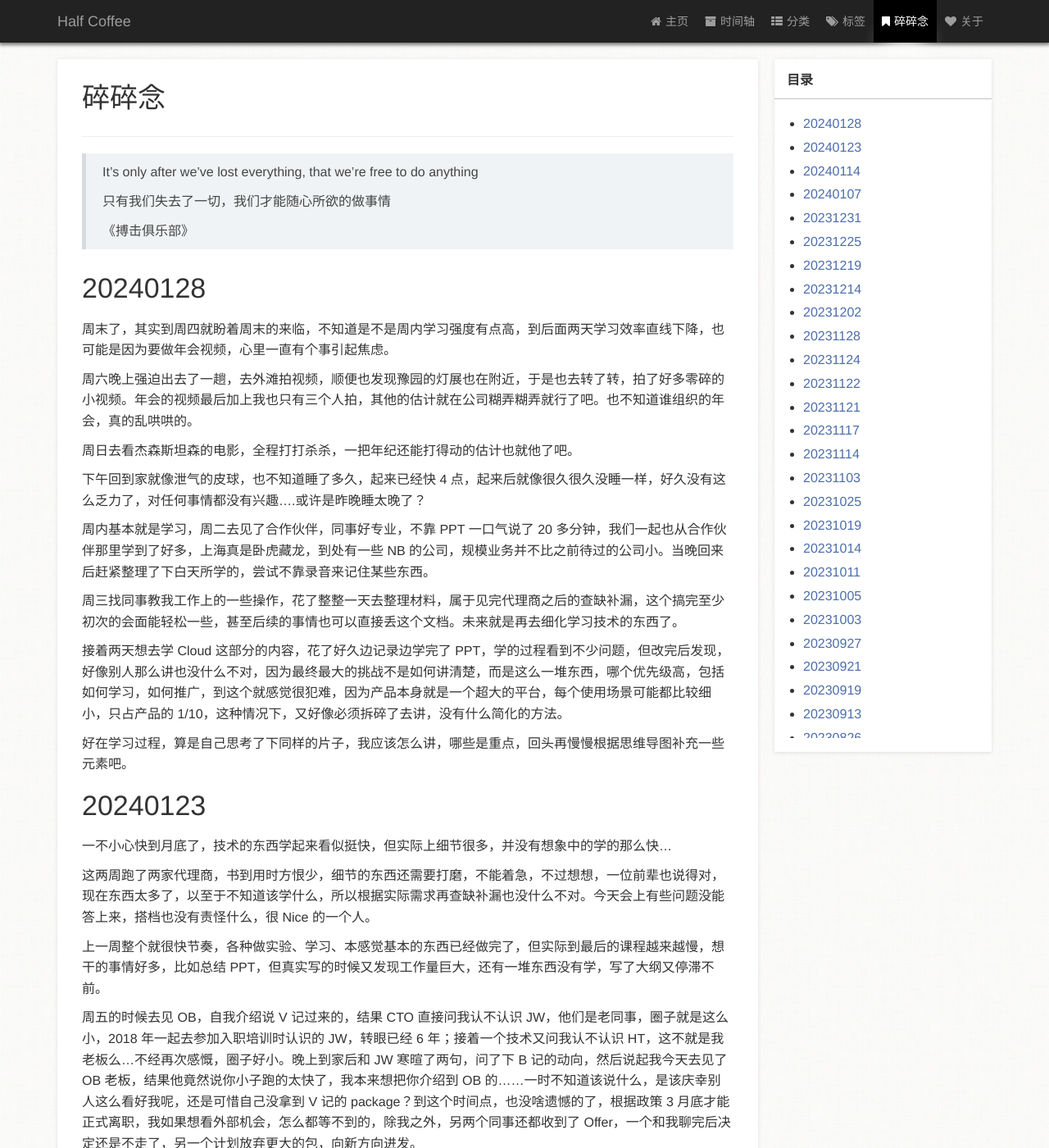
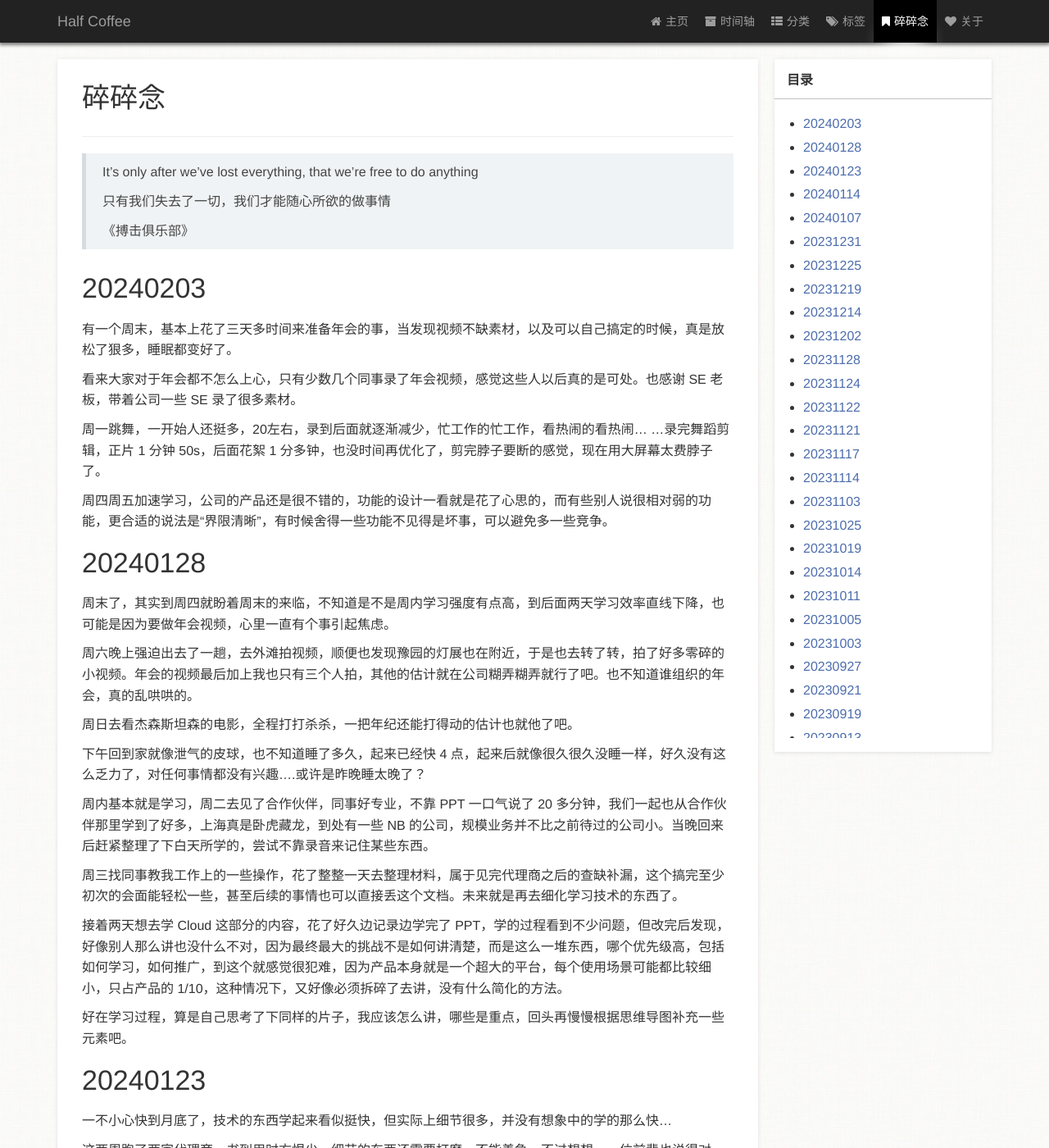
Before and after one commit to zm1990s/halfcoffee, a Jekyll site: the page built from page/3碎碎念.md, in a window 1280 px wide and 1400 px high. Shown: the whole window at 82% size. Built offline with Jekyll 4.4.1, drawn with Linux system fonts in a browser that asks for light colours; a style sheet for code colours, icons or effects is not loaded.

Commit message:
20240203

```diff
--- a/page/3碎碎念.md
+++ b/page/3碎碎念.md
@@ -13,6 +13,16 @@ type: page
 > 只有我们失去了一切，我们才能随心所欲的做事情
 >
 > 《搏击俱乐部》
+
+# 20240203
+
+有一个周末，基本上花了三天多时间来准备年会的事，当发现视频不缺素材，以及可以自己搞定的时候，真是放松了狠多，睡眠都变好了。
+
+看来大家对于年会都不怎么上心，只有少数几个同事录了年会视频，感觉这些人以后真的是可处。也感谢 SE 老板，带着公司一些 SE 录了很多素材。
+
+周一跳舞，一开始人还挺多，20左右，录到后面就逐渐减少，忙工作的忙工作，看热闹的看热闹... …录完舞蹈剪辑，正片 1 分钟 50s，后面花絮 1 分多钟，也没时间再优化了，剪完脖子要断的感觉，现在用大屏幕太费脖子了。
+
+周四周五加速学习，公司的产品还是很不错的，功能的设计一看就是花了心思的，而有些别人说很相对弱的功能，更合适的说法是“界限清晰”，有时候舍得一些功能不见得是坏事，可以避免多一些竞争。
 
 # 20240128
 
```
